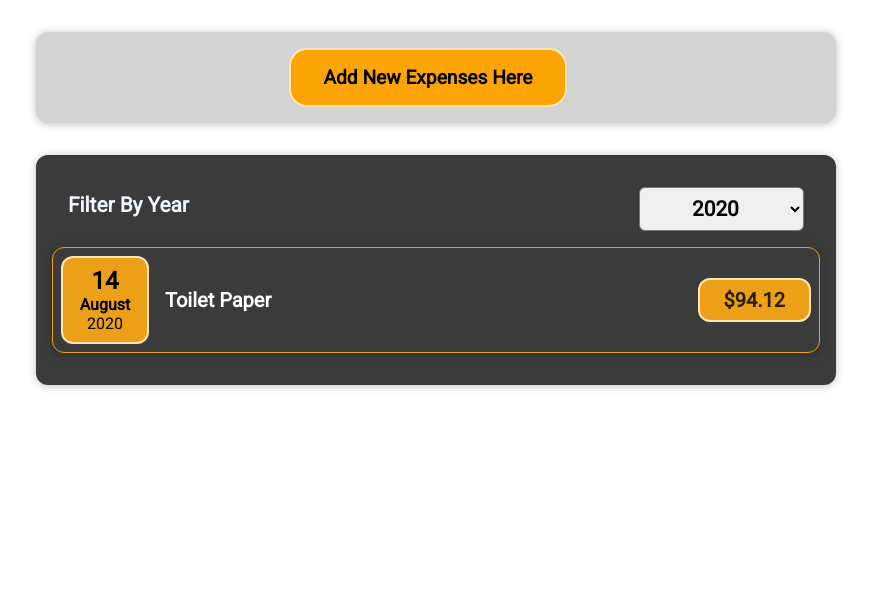
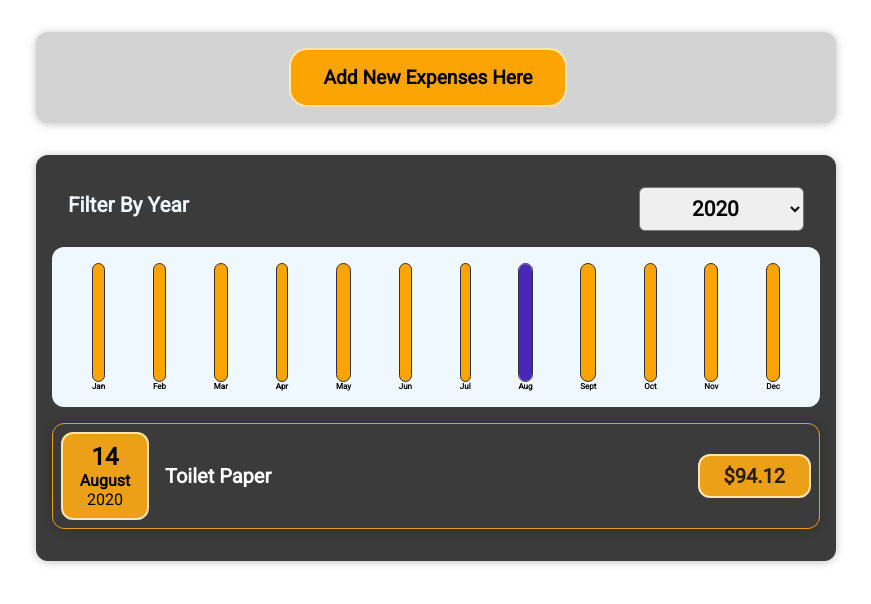
Before and after one commit to Budhathoki-A/expense-tracker, a React (Create React App) app: page / in a window 1280 px wide. Shown: the top 604 px of the page, without its empty margins (204-1075 px from the left). Built offline with nearby package versions, Linux system fonts and the light colour scheme; a web font is replaced by a local one.

Commit message:
final commit- completed!

```diff
--- a/src/components/Chart/Chart.css
+++ b/src/components/Chart/Chart.css
@@ -1,7 +1,7 @@
 .chart {
   padding: 1rem;
   border-radius: 12px;
-  background-color: #f8dfff;
+  background-color: aliceblue;
   text-align: center;
   display: flex;
   justify-content: space-around;
--- a/src/components/Chart/Chart.js
+++ b/src/components/Chart/Chart.js
@@ -3,12 +3,14 @@
 import './Chart.css';
 
 const Chart = (props) => {
+  const dataPointValues = props.dataPoints.map((dataPoint) => dataPoint.value);
+  const totalMaximum = Math.max(...dataPointValues);
   return (
     <div className='chart'>
-      {props.dataPoint.map((dataPoint) => (
+      {props.dataPoints.map((dataPoint) => (
         <Chartbar
           value={dataPoint.value}
-          maxValue={null}
+          maxValue={totalMaximum}
           label={dataPoint.label}
           key={dataPoint.label}
         />
--- a/src/components/Chart/Chartbar.css
+++ b/src/components/Chart/Chartbar.css
@@ -10,7 +10,7 @@
   width: 100%;
   border: 1px solid #313131;
   border-radius: 12px;
-  background-color: #c3b4f3;
+  background-color: #fba404;
   overflow: hidden;
   display: flex;
   flex-direction: column;
--- a/src/components/Chart/Chartbar.js
+++ b/src/components/Chart/Chartbar.js
@@ -3,7 +3,7 @@
 
 const Chartbar = (props) => {
   let barFillHeight = '0%';
-  if (props.max > 0) {
+  if (props.maxValue > 0) {
     barFillHeight = Math.round((props.value / props.maxValue) * 100) + '%';
   }
 
--- a/src/components/Expenses/Expense.js
+++ b/src/components/Expenses/Expense.js
@@ -3,6 +3,7 @@
 import Card from '../UI/Card';
 import ExpensesFilter from './ExpensesFilter';
 import ExpensesList from './ExpensesList';
+import ExpensesChart from './ExpensesChart';
 
 const Expense = (props) => {
   const [filteredYear, setFilteredYear] = useState('2020');
@@ -21,6 +22,7 @@
         selected={filteredYear}
         onChangeFilter={filterChangeHandler}
       />
+      <ExpensesChart expenses={filteredExpenses} />
       <ExpensesList items={filteredExpenses} />
     </Card>
   );
--- a/src/components/Expenses/ExpensesChart.js
+++ b/src/components/Expenses/ExpensesChart.js
@@ -16,11 +16,12 @@
     { label: 'Nov', value: 0 },
     { label: 'Dec', value: 0 },
   ];
-  return (
-    <div>
-      <Chart />
-    </div>
-  );
+
+  for (const expense of props.expenses) {
+    const expenseMonth = expense.date.getMonth();
+    chartDataPoints[expenseMonth].value += expense.amount;
+  }
+  return <Chart dataPoints={chartDataPoints} />;
 };
 
 export default ExpensesChart;
```
